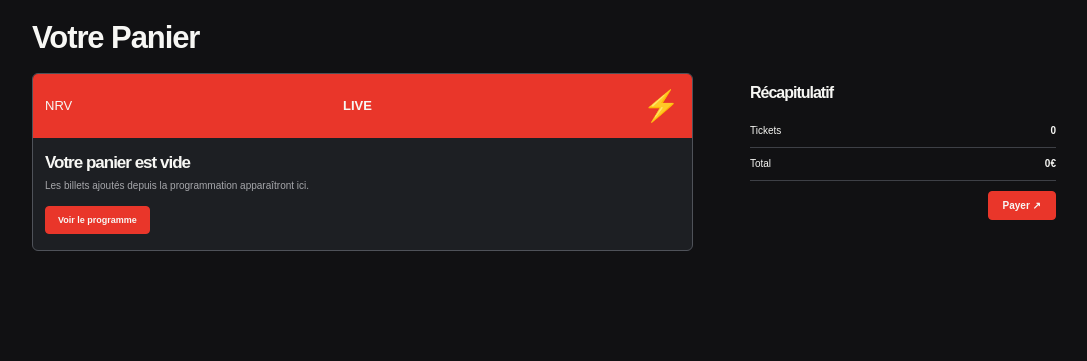
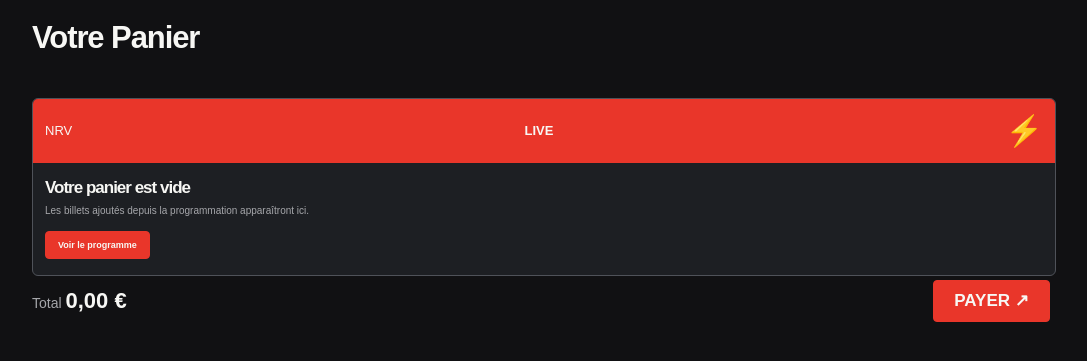
Before and after one commit to delat-max/Atelier-Projet-de-developpement-web-1, a PHP site: page /panier.html in a window 1280 px wide. Shown: the part 55-416 px from the top of the page, without its empty margins (96-1183 px from the left). Run offline with PHP 8.4, Linux system fonts and the light colour scheme.

Commit message:
Ajout des fonctionnalités 6 et 7 ainsi que la possibilité de changer le nombre de ticket dans le panier

```diff
--- a/nrv/frontend/css/style.css
+++ b/nrv/frontend/css/style.css
@@ -566,6 +566,7 @@ h1
 	align-items: center;
 	justify-content: space-between;
 	gap: 18px;
+	flex-wrap: wrap;
 }
 .contenu-banniere strong
 {
@@ -587,6 +588,38 @@ h1
 	font-size: 8px;
 	line-height: 23px;
 }
+.actions-billetterie
+{
+	display: flex;
+	align-items: center;
+	gap: 8px;
+}
+.actions-billetterie label
+{
+	margin: 0;
+	font-size: 9px;
+}
+.actions-billetterie input
+{
+	width: 58px;
+	height: 25px;
+	margin: 0;
+	padding: 0 5px;
+	border-color: var(--line);
+	background: var(--bg);
+	color: var(--white);
+	font-size: 10px;
+}
+.actions-billetterie .button
+{
+	white-space: nowrap;
+}
+.etat-ajout-panier
+{
+	margin: 8px 0 0;
+	color: var(--white);
+	font-size: 9px;
+}
 .message-vide
 {
 	color: var(--muted);
@@ -599,12 +632,139 @@ h1
 }
 .mise-en-page-panier
 {
-	display: flex;
-	align-items: flex-start;
+	display: block;
 }
 .liste-panier
 {
-	padding-right: 8px;
+	padding: 0;
+}
+#etat-panier
+{
+	color: var(--white);
+	font-size: 10px;
+}
+.article-panier
+{
+	margin-bottom: 16px;
+	overflow: hidden;
+	border-radius: 10px;
+	background: #24262b;
+}
+.entete-article-panier
+{
+	display: flex;
+	align-items: center;
+	justify-content: space-between;
+	min-height: 46px;
+	padding: 7px 12px;
+	background: var(--red);
+}
+.entete-article-panier strong
+{
+	font-size: 13px;
+	line-height: .85;
+}
+.entete-article-panier span
+{
+	color: var(--yellow);
+	font-size: 30px;
+	line-height: 1;
+}
+.corps-article-panier
+{
+	display: flex;
+	align-items: center;
+	justify-content: space-between;
+	gap: 20px;
+	padding: 10px 12px 8px;
+}
+.infos-article-panier h2
+{
+	margin: 0 0 3px;
+	font-size: 11px;
+	line-height: 1.1;
+	text-transform: uppercase;
+}
+.infos-article-panier p
+{
+	margin: 0 0 5px;
+	color: var(--muted);
+	font-size: 8px;
+}
+.infos-article-panier > a
+{
+	color: var(--white);
+	font-size: 8px;
+}
+.bouton-retirer-panier
+{
+	margin-left: 10px;
+	padding: 0;
+	border: 0;
+	background: transparent;
+	color: var(--muted);
+	font-size: 8px;
+	text-decoration: underline;
+}
+.achat-article-panier
+{
+	display: flex;
+	align-items: center;
+	gap: 14px;
+}
+.controle-quantite-panier
+{
+	display: flex;
+	align-items: center;
+	gap: 3px;
+}
+.controle-quantite-panier > span
+{
+	margin-right: 5px;
+	color: var(--muted);
+	font-size: 8px;
+}
+.controle-quantite-panier button,
+.controle-quantite-panier input
+{
+	width: 23px;
+	height: 23px;
+	margin: 0;
+	padding: 0;
+	border: 1px solid #4f5259;
+	border-radius: 3px;
+	background: #17181b;
+	color: var(--white);
+	font-size: 11px;
+	line-height: 21px;
+	text-align: center;
+}
+.controle-quantite-panier button
+{
+	font-weight: 700;
+}
+.controle-quantite-panier button:disabled
+{
+	color: #666972;
+	cursor: not-allowed;
+}
+.controle-quantite-panier input
+{
+	appearance: textfield;
+	-moz-appearance: textfield;
+}
+.controle-quantite-panier input::-webkit-inner-spin-button,
+.controle-quantite-panier input::-webkit-outer-spin-button
+{
+	margin: 0;
+	-webkit-appearance: none;
+}
+.prix-article-panier
+{
+	min-width: 58px;
+	color: var(--white);
+	font-size: 14px;
+	text-align: right;
 }
 .panneau-vide
 {
@@ -655,33 +815,42 @@ h1
 }
 .resume-panier
 {
-	padding: 10px 0 0 8px;
+	display: flex;
+	align-items: center;
+	justify-content: space-between;
+	gap: 16px;
+	padding: 4px 6px 0 0;
 }
 .resume-panier h2
 {
 	margin: 0 0 12px;
 	font-size: 16px;
 }
-.ligne-resume
+.resume-panier p
 {
-	display: flex;
-	justify-content: space-between;
-	padding: 8px 0;
-	border-bottom: 1px solid #3e4046;
-	font-size: 10px;
+	margin: 0;
+	padding: 5px 0;
+	color: var(--muted);
+	font-size: 14px;
+	line-height: 1.4;
 }
-.ligne-resume strong
+.resume-panier p strong
 {
 	color: var(--white);
 }
+#total-panier
+{
+	font-size: 22px;
+}
 .bouton-payer
 {
-	float: right;
-	margin-top: 10px;
-	height: 29px;
-	padding: 0 14px;
-	font-size: 10px;
-	line-height: 27px;
+	min-width: 104px;
+	height: 42px;
+	margin: 0;
+	padding: 0 20px;
+	font-size: 17px;
+	line-height: 40px;
+	text-transform: uppercase;
 }
 .bouton-payer:disabled
 {
@@ -995,6 +1164,17 @@ h1
 		width: 100%;
 		margin-top: 9px;
 	}
+	.actions-billetterie
+	{
+		flex-wrap: wrap;
+		margin-top: 8px;
+	}
+	.actions-billetterie .button
+	{
+		width: auto;
+		flex: 1 1 auto;
+		margin-top: 0;
+	}
 	.titre-page
 	{
 		font-size: 26px;
@@ -1011,13 +1191,21 @@ h1
 	}
 	.resume-panier
 	{
+		flex-direction: column;
+		align-items: stretch;
 		padding: 0;
 	}
 	.bouton-payer
 	{
-		float: none;
 		width: 100%;
-		margin-top: 9px;
+	}
+	.corps-article-panier
+	{
+		align-items: flex-start;
+	}
+	.achat-article-panier
+	{
+		gap: 8px;
 	}
 	.page-connexion
 	{
--- a/nrv/frontend/js/main.js
+++ b/nrv/frontend/js/main.js
@@ -36,6 +36,38 @@ function getImageUrl(value) {
 	}
 
 	return null;
+}
+
+const CART_STORAGE_KEY = 'nrv-panier';
+
+function lirePanier() {
+	const contenu = window.localStorage.getItem(CART_STORAGE_KEY);
+	const panier = contenu ? JSON.parse(contenu) : [];
+
+	if (!Array.isArray(panier) || panier.some(function (article) {
+		return !article || !Number.isInteger(article.id_soiree) || article.id_soiree < 1
+			|| typeof article.nom !== 'string'
+			|| typeof article.date !== 'string'
+			|| typeof article.lieu !== 'string'
+			|| !Number.isInteger(article.quantite) || article.quantite < 1
+			|| !Number.isFinite(article.prix) || article.prix < 0
+			|| !Number.isInteger(article.places_disponibles) || article.places_disponibles < 0;
+	})) {
+		throw new Error('Le contenu du panier est invalide.');
+	}
+
+	return panier;
+}
+
+function enregistrerPanier(panier) {
+	window.localStorage.setItem(CART_STORAGE_KEY, JSON.stringify(panier));
+}
+
+function formatPrix(prix) {
+	return new Intl.NumberFormat('fr-FR', {
+		style: 'currency',
+		currency: 'EUR'
+	}).format(prix);
 }
 
 function afficherCarte(spectacle) {
@@ -81,6 +113,9 @@ function afficherListe(spectacles) {
 
 function afficherDetail(soiree) {
 	const content = document.querySelector('#soiree-content');
+	const idSoiree = Number(soiree.id_soiree);
+	const prix = Number(soiree.prix);
+	const placesDisponibles = Number(soiree.places_disponibles);
 	const shows = soiree.spectacles.length
 		? soiree.spectacles.map(function (show) {
 			return `
@@ -110,7 +145,7 @@ function afficherDetail(soiree) {
 			<div class="three columns"><p><strong>Date et début</strong><br>${escapeHtml(formatDate(soiree.date))} · ${escapeHtml(soiree.horaire_debut)}</p></div>
 			<div class="three columns"><p><strong>Lieu</strong><br>${escapeHtml(soiree.lieu)}</p></div>
 			<div class="three columns"><p><strong>Places restantes</strong><br>${escapeHtml(soiree.places_disponibles)}</p></div>
-			<div class="three columns"><p><strong>Tarif indiqué</strong><br>${escapeHtml(Number(soiree.prix).toFixed(2))} €</p></div>
+			<div class="three columns"><p><strong>Tarif indiqué</strong><br>${escapeHtml(formatPrix(prix))}</p></div>
 		</div>
 		<div class="row"><div class="twelve columns"><h2 class="titre-spectacles">Au programme</h2></div></div>
 		${shows}
@@ -119,12 +154,85 @@ function afficherDetail(soiree) {
 				<div class="contenu-banniere">
 					<div>
 						<strong>Prêt à vivre le concert ?</strong>
-						<p class="texte-discret">${escapeHtml(soiree.places_disponibles)} places restantes · ${escapeHtml(Number(soiree.prix).toFixed(2))} € · ${escapeHtml(soiree.lieu)}</p>
+						<p class="texte-discret">${escapeHtml(placesDisponibles)} places restantes · ${escapeHtml(formatPrix(prix))} · ${escapeHtml(soiree.lieu)}</p>
 					</div>
-					<button class="button button-primary" type="button">Billetterie</button>
+					<div class="actions-billetterie">
+						<label for="quantite-billets">Billets</label>
+						<input id="quantite-billets" type="number" min="1" max="${escapeHtml(placesDisponibles)}" value="1" ${placesDisponibles < 1 ? 'disabled' : ''}>
+						<button class="button button-primary" type="button" data-ajouter-billet
+							data-id-soiree="${escapeHtml(idSoiree)}"
+							data-nom="${escapeHtml(soiree.nom)}"
+							data-date="${escapeHtml(soiree.date)}"
+							data-lieu="${escapeHtml(soiree.lieu)}"
+							data-prix="${escapeHtml(prix)}"
+							data-places="${escapeHtml(placesDisponibles)}"
+							${placesDisponibles < 1 ? 'disabled' : ''}>Ajouter au panier</button>
+						<a class="button button-light" href="/panier.html">Voir le panier</a>
+					</div>
 				</div>
+				<p id="etat-ajout-panier" class="etat-ajout-panier" role="status" aria-live="polite"></p>
 			</div>
 		</div>`;
+}
+
+function afficherPanier() {
+	const content = document.querySelector('#panier-content');
+	const status = document.querySelector('#etat-panier');
+
+	if (!content) {
+		return;
+	}
+
+	try {
+		const panier = lirePanier();
+		const total = panier.reduce((montant, article) => montant + article.prix * article.quantite, 0);
+
+		content.innerHTML = panier.length
+			? panier.map(function (article) {
+				return `
+					<article class="article-panier">
+						<div class="entete-article-panier">
+							<strong>NRV<br>LIVE</strong>
+							<span aria-hidden="true">&#9889;</span>
+						</div>
+						<div class="corps-article-panier">
+							<div class="infos-article-panier">
+								<h2>${escapeHtml(article.nom)}</h2>
+								<p>${escapeHtml(formatDate(article.date))} · ${escapeHtml(article.lieu)}</p>
+								<a href="/">Voir la programmation <span aria-hidden="true">↗</span></a>
+								<button class="bouton-retirer-panier" type="button" data-retirer-panier="${escapeHtml(article.id_soiree)}">Retirer</button>
+							</div>
+							<div class="achat-article-panier">
+								<div class="controle-quantite-panier">
+									<span>Tickets</span>
+									<button type="button" aria-label="Retirer un billet" data-quantite-step="${escapeHtml(article.id_soiree)}" data-delta="-1" ${article.quantite <= 1 ? 'disabled' : ''}>−</button>
+									<input type="number" min="1" max="${escapeHtml(article.places_disponibles)}"
+										value="${escapeHtml(article.quantite)}" aria-label="Quantité de billets pour ${escapeHtml(article.nom)}"
+										data-quantite-panier="${escapeHtml(article.id_soiree)}">
+									<button type="button" aria-label="Ajouter un billet" data-quantite-step="${escapeHtml(article.id_soiree)}" data-delta="1" ${article.quantite >= article.places_disponibles ? 'disabled' : ''}>+</button>
+								</div>
+								<strong class="prix-article-panier">${escapeHtml(formatPrix(article.prix * article.quantite))}</strong>
+							</div>
+						</div>
+					</article>`;
+			}).join('')
+			: `<div class="panneau-vide">
+					<div class="logo-panneau-vide"><span>NRV</span><strong>LIVE</strong><b>⚡</b></div>
+					<h2>Votre panier est vide</h2>
+					<p>Les billets ajoutés depuis la programmation apparaîtront ici.</p>
+					<a class="button button-primary" href="/">Voir le programme</a>
+				</div>`;
+
+		document.querySelector('#total-panier').textContent = formatPrix(total);
+		if (status) {
+			status.textContent = '';
+		}
+	} catch (error) {
+		if (status) {
+			status.textContent = 'Impossible de lire le panier. Vérifiez les paramètres de stockage de votre navigateur.';
+		}
+		console.error(error);
+	}
 }
 
 function remplirFiltres(spectacles) {
@@ -173,6 +281,7 @@ document.addEventListener('DOMContentLoaded', async function () {
 	const filtreDate = document.querySelector('#filtre-date');
 	const filtreGenre = document.querySelector('#filtre-genre');
 	const triProgramme = document.querySelector('#tri-programme');
+	const contenuSoiree = document.querySelector('#soiree-content');
 
 	if (spectacleList && !status) {
 		status = document.createElement('p');
@@ -280,4 +389,131 @@ document.addEventListener('DOMContentLoaded', async function () {
 			}
 		});
 	}
+
+	if (contenuSoiree) {
+		contenuSoiree.addEventListener('click', function (event) {
+			const button = event.target.closest('[data-ajouter-billet]');
+
+			if (!button) {
+				return;
+			}
+
+			const statusAjout = document.querySelector('#etat-ajout-panier');
+			const input = document.querySelector('#quantite-billets');
+			const quantite = Number(input.value);
+			const placesDisponibles = Number(button.dataset.places);
+
+			if (!Number.isInteger(quantite) || quantite < 1) {
+				statusAjout.textContent = 'Choisissez au moins un billet.';
+				return;
+			}
+
+			try {
+				const panier = lirePanier();
+				const idSoiree = Number(button.dataset.idSoiree);
+				const article = panier.find((item) => item.id_soiree === idSoiree);
+				const dejaDansPanier = article ? article.quantite : 0;
+
+				if (quantite + dejaDansPanier > placesDisponibles) {
+					statusAjout.textContent = `Il ne reste que ${Math.max(0, placesDisponibles - dejaDansPanier)} place(s) disponible(s) pour cette soirée.`;
+					return;
+				}
+
+				if (article) {
+					article.quantite += quantite;
+				} else {
+					panier.push({
+						id_soiree: idSoiree,
+						nom: button.dataset.nom,
+						date: button.dataset.date,
+						lieu: button.dataset.lieu,
+						prix: Number(button.dataset.prix),
+						places_disponibles: placesDisponibles,
+						quantite: quantite
+					});
+				}
+
+				enregistrerPanier(panier);
+				statusAjout.textContent = `${quantite} billet(s) ajouté(s) au panier.`;
+			} catch (error) {
+				statusAjout.textContent = 'Impossible d’enregistrer le panier dans ce navigateur.';
+				console.error(error);
+			}
+		});
+	}
+
+	const contenuPanier = document.querySelector('#panier-content');
+
+	if (contenuPanier) {
+		afficherPanier();
+		contenuPanier.addEventListener('click', function (event) {
+			const stepButton = event.target.closest('[data-quantite-step]');
+
+			if (stepButton) {
+				try {
+					const panier = lirePanier();
+					const idSoiree = Number(stepButton.dataset.quantiteStep);
+					const article = panier.find((item) => item.id_soiree === idSoiree);
+
+					if (article) {
+						const quantite = article.quantite + Number(stepButton.dataset.delta);
+						if (quantite >= 1 && quantite <= article.places_disponibles) {
+							article.quantite = quantite;
+							enregistrerPanier(panier);
+							afficherPanier();
+						}
+					}
+				} catch (error) {
+					document.querySelector('#etat-panier').textContent = 'Impossible de modifier le panier.';
+					console.error(error);
+				}
+				return;
+			}
+
+			const button = event.target.closest('[data-retirer-panier]');
+
+			if (!button) {
+				return;
+			}
+
+			try {
+				const idSoiree = Number(button.dataset.retirerPanier);
+				enregistrerPanier(lirePanier().filter((article) => article.id_soiree !== idSoiree));
+				afficherPanier();
+			} catch (error) {
+				document.querySelector('#etat-panier').textContent = 'Impossible de modifier le panier.';
+				console.error(error);
+			}
+		});
+		contenuPanier.addEventListener('change', function (event) {
+			const input = event.target.closest('[data-quantite-panier]');
+
+			if (!input) {
+				return;
+			}
+
+			const quantite = Number(input.value);
+			const placesDisponibles = Number(input.max);
+
+			if (!Number.isInteger(quantite) || quantite < 1 || quantite > placesDisponibles) {
+				document.querySelector('#etat-panier').textContent = `La quantité doit être comprise entre 1 et ${placesDisponibles}.`;
+				return;
+			}
+
+			try {
+				const idSoiree = Number(input.dataset.quantitePanier);
+				const panier = lirePanier();
+				const article = panier.find((item) => item.id_soiree === idSoiree);
+
+				if (article) {
+					article.quantite = quantite;
+					enregistrerPanier(panier);
+					afficherPanier();
+				}
+			} catch (error) {
+				document.querySelector('#etat-panier').textContent = 'Impossible de modifier le panier.';
+				console.error(error);
+			}
+		});
+	}
 });
--- a/nrv/frontend/panier.html
+++ b/nrv/frontend/panier.html
@@ -6,8 +6,8 @@
     <title>Panier | NRV.net</title>
     <link rel="stylesheet" href="/css/normalize.css">
     <link rel="stylesheet" href="/css/skeleton.css">
-    <link rel="stylesheet" href="/css/style.css">
-    <script src="/js/main.js" defer></script>
+    <link rel="stylesheet" href="/css/style.css?v=20261022-2">
+    <script src="/js/main.js?v=20261022-2" defer></script>
 </head>
 <body>
 <header class="entete-site">
@@ -47,20 +47,14 @@
 <main class="container cadre-page contenu-page">
     <h1 class="titre-page">Votre Panier</h1>
     <div class="row mise-en-page-panier">
-        <section class="eight columns liste-panier" aria-label="Articles du panier">
-            <div class="panneau-vide">
-                <div class="logo-panneau-vide"><span>NRV</span><strong>LIVE</strong><b>⚡</b></div>
-                <h2>Votre panier est vide</h2>
-                <p>Les billets ajoutés depuis la programmation apparaîtront ici.</p>
-                <a class="button button-primary" href="/">Voir le programme</a>
-            </div>
+        <section class="twelve columns liste-panier" aria-label="Articles du panier">
+            <p id="etat-panier" role="status" aria-live="polite"></p>
+            <div id="panier-content"></div>
         </section>
-        <aside class="four columns resume-panier" aria-labelledby="basket-summary-title">
-            <h2 id="basket-summary-title">Récapitulatif</h2>
-            <div class="ligne-resume"><span>Tickets</span><strong>0</strong></div>
-            <div class="ligne-resume"><span>Total</span><strong>0€</strong></div>
+        <div class="resume-panier" aria-labelledby="panier-summary-title">
+            <p id="panier-summary-title">Total <strong id="total-panier">0 €</strong></p>
             <button class="button button-primary bouton-payer" type="button" disabled>Payer ↗</button>
-        </aside>
+        </div>
     </div>
 </main>
 </body>
```
